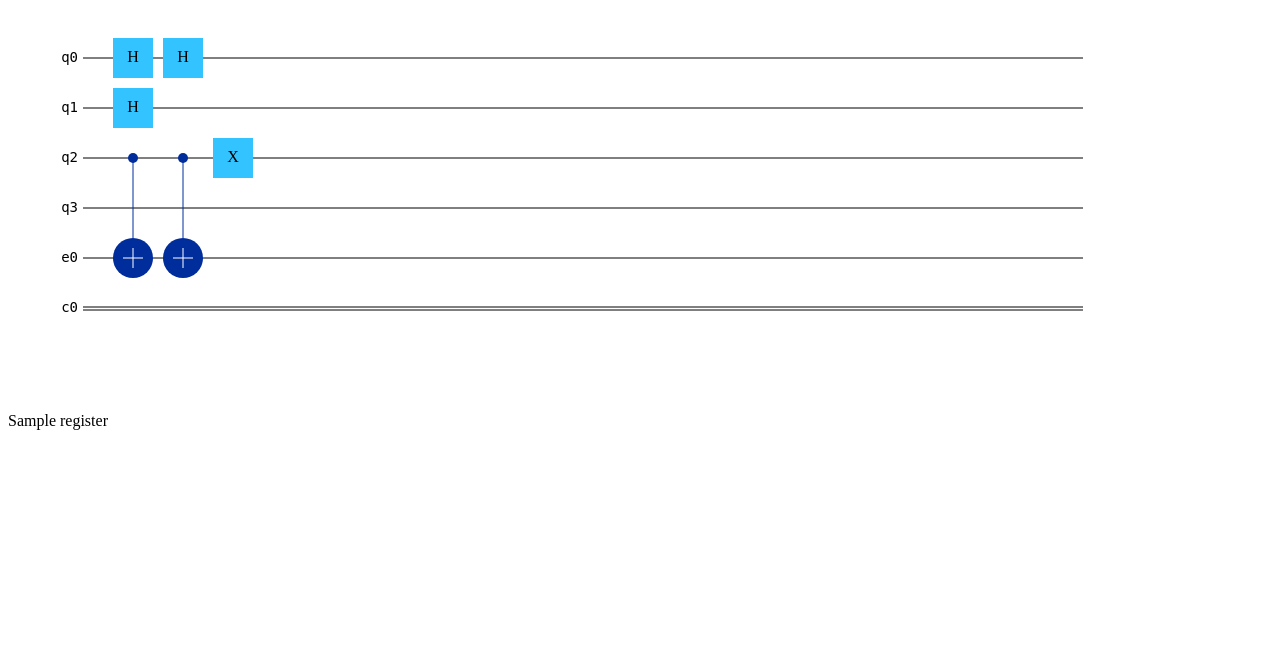
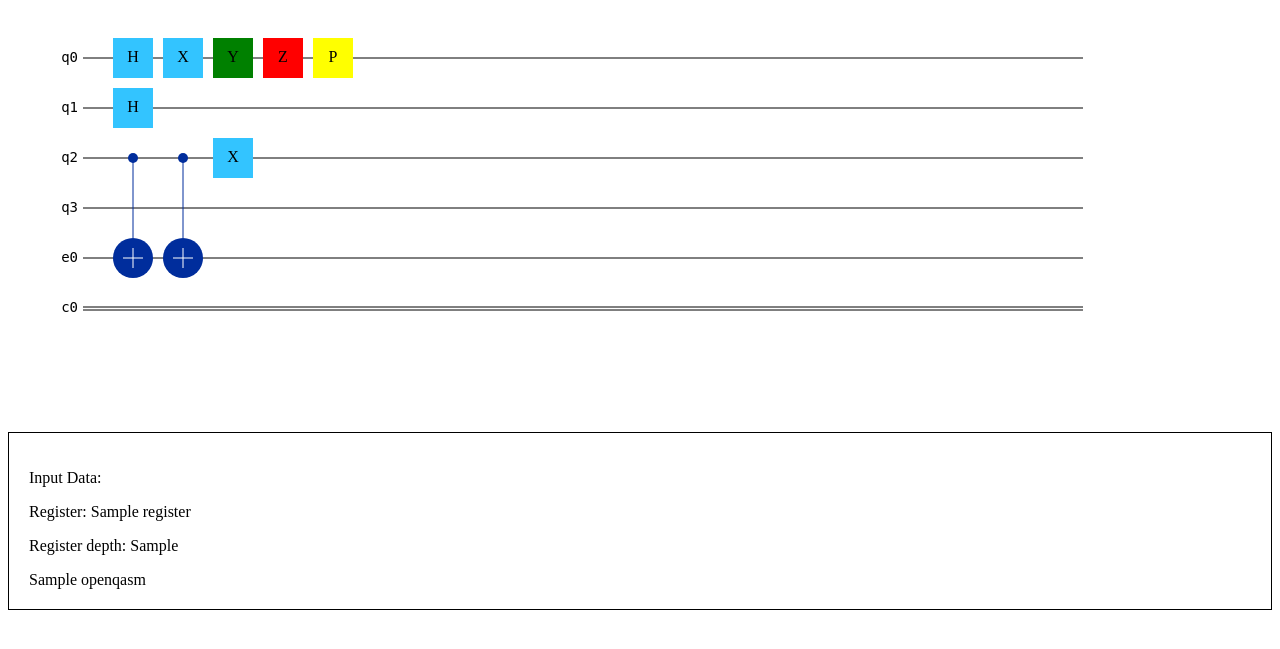
Before and after one commit to graphiq-dev/graphiq, a Flask app: template html_visualization/templates/index.html in a window 1280 px wide. Shown: the top 649 px of the page. Run offline with Flask 2, Linux system fonts and the light colour scheme; the template is opened without the code that fills it: most values are stand-ins (such as "Sample title", 1, 10 or a date in 2020); data that the repository does not hold is empty.

Commit message:
add more gates to js

```diff
--- a/html_visualization/static/js/gates.js
+++ b/html_visualization/static/js/gates.js
@@ -67,7 +67,71 @@ function x_gate(x, y, register) {
     return gate
 }
 
+function y_gate(x, y, register) {
+    gate = one_qubit_gate(x, y, "Y", color="green")
 
+    // add on display
+    div = d3.select(".tooltip")
+    gate.on("mouseover", function(d) {
+        div.transition()
+            .duration(200)
+            .style("opacity", .7);
+        div.html(`Y gate on ${register}`)
+            .style("left", (d3.event.pageX) + "px")
+            .style("top", (d3.event.pageY) + "px");
+        })
+    .on("mouseout", function(d) {
+        div.transition()
+            .duration(500)
+            .style("opacity", 0);
+    });
+
+    return gate
+}
+
+function z_gate(x, y, register) {
+    gate = one_qubit_gate(x, y, "Z", color="red")
+
+    // add on display
+    div = d3.select(".tooltip")
+    gate.on("mouseover", function(d) {
+        div.transition()
+            .duration(200)
+            .style("opacity", .7);
+        div.html(`Z gate on ${register}`)
+            .style("left", (d3.event.pageX) + "px")
+            .style("top", (d3.event.pageY) + "px");
+        })
+    .on("mouseout", function(d) {
+        div.transition()
+            .duration(500)
+            .style("opacity", 0);
+    });
+
+    return gate
+}
+
+function p_gate(x, y, register) {
+    gate = one_qubit_gate(x, y, "P", color="yellow")
+
+    // add on display
+    div = d3.select(".tooltip")
+    gate.on("mouseover", function(d) {
+        div.transition()
+            .duration(200)
+            .style("opacity", .7);
+        div.html(`P gate on ${register}`)
+            .style("left", (d3.event.pageX) + "px")
+            .style("top", (d3.event.pageY) + "px");
+        })
+    .on("mouseout", function(d) {
+        div.transition()
+            .duration(500)
+            .style("opacity", 0);
+    });
+
+    return gate
+}
 
 function cnot(x1, y1, y2) {
     gate = gate = d3.select("#circuit-detail-svg").append("g")
@@ -107,3 +171,31 @@ function cnot(x1, y1, y2) {
 
     return gate
 }
+
+function cz(x1, y1, y2) {
+    gate = gate = d3.select("#circuit-detail-svg").append("g")
+        .attr("transform", `translate(${x1}, ${y1})`)
+
+    // draw a circle at (0, 0), then draw two line to form a cross in the middle
+    gate.append("circle")
+        .attr("cx", 0)
+        .attr("cy", 0)
+        .attr("r", 5)
+        .attr("fill", "#002D9C")
+
+
+    // draw the target register
+    gate.append("line")
+        .attr("x1", 0)
+        .attr("x2", 0)
+        .attr("y1", 0)
+        .attr("y2", y2)
+        .attr("stroke", "#002D9C")
+    gate.append("circle")
+        .attr("cx", 0)
+        .attr("cy", y2)
+        .attr("r", 5)
+        .attr("fill", "#002D9C")
+
+    return gate
+}
--- a/html_visualization/templates/index.html
+++ b/html_visualization/templates/index.html
@@ -45,6 +45,12 @@
             pointer-events: none;
         }
 
+        div.data-panel {
+            padding: 20px;
+            margin-top: 20px;
+            border: 1px solid black;
+        }
+
     </style>
 </head>
 <body>
@@ -77,7 +83,10 @@
     </script>
     <script>
         hadamard(50, 50, "q0")
-        hadamard(100, 50, "q0")
+        x_gate(100, 50, "q0")
+        y_gate(150, 50, "q0")
+        z_gate(200, 50, "q0")
+        p_gate(250, 50, "q0")
         hadamard(50, 100, "q1")
         x_gate(150, 150, "q2")
 
@@ -85,8 +94,11 @@
         cnot(100, 250, -100)
 
     </script>
-    <div>
-        {{ data["register"] }}
+    <div class="data-panel">
+        <p>Input Data:</p>
+        <p>Register: {{ data["register"] }}</p>
+        <p>Register depth: {{ data["register_depth"] }}</p>
+        <span style="white-space: pre-line">{{ data["openqasm"] }}</span>
     </div>
 </body>
 </html>
```
